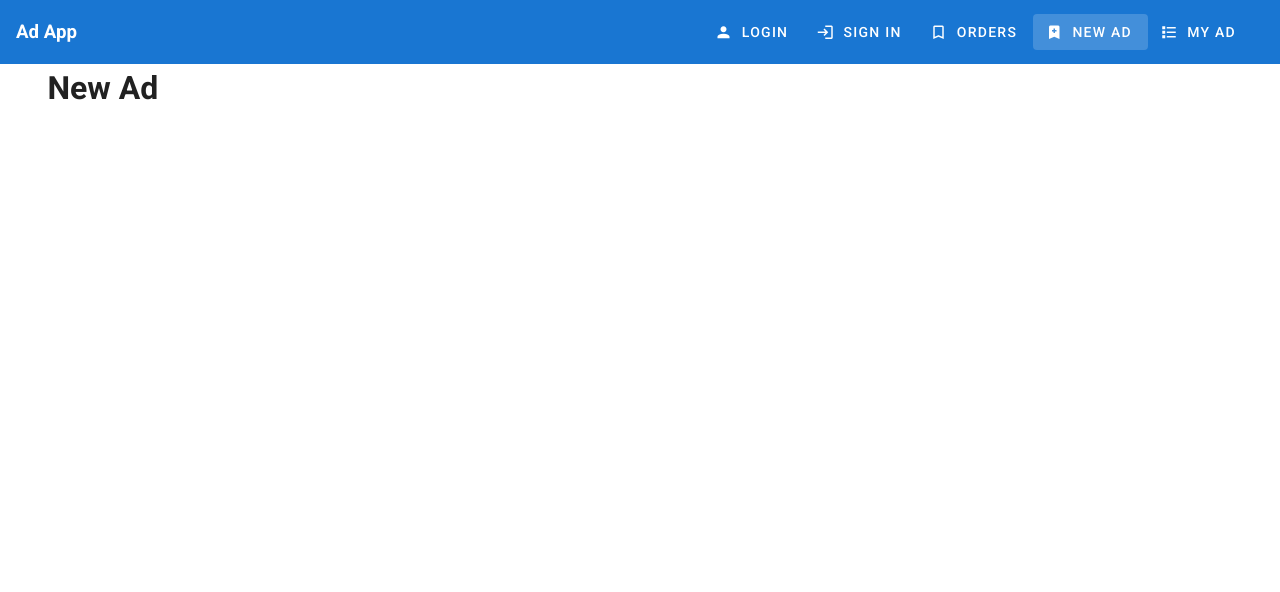
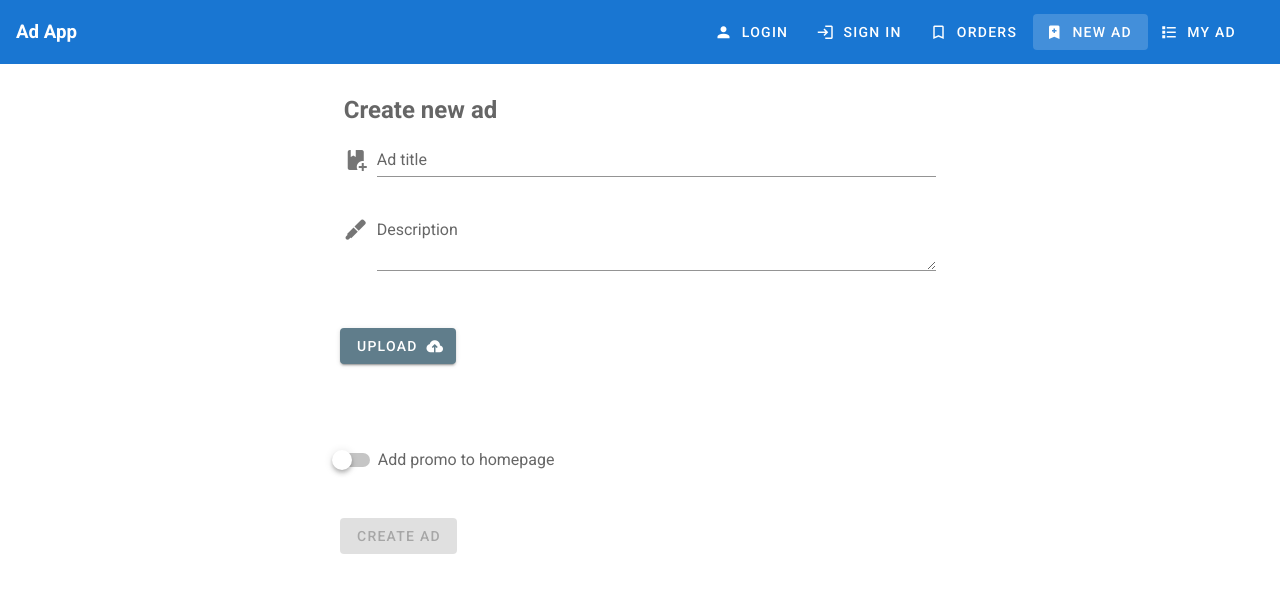
Before and after one commit to VitAn1999/vue_practice, a Vue app: page /new-ad in a window 1280 px wide. Shown: the top 592 px of the page. Built offline with nearby package versions, Linux system fonts and the light colour scheme.

Commit message:
create mewAd

```diff
--- a/src/views/Ads/NewAd.vue
+++ b/src/views/Ads/NewAd.vue
@@ -1,8 +1,71 @@
 <template>
     <v-container>
         <v-layout row>
-            <v-flex xs12>
-                <h1>New Ad</h1>
+            <v-flex xs12 sm8 offset-sm4 md6 offset-md3 mt-7>
+                <h2 class="text--secondary" mb-5>Create new ad</h2>
+                <v-form
+                    ref="form"
+                    v-model="valid"
+                    lazy-validation
+                >
+                    <v-text-field
+                        prepend-icon="mdi-book-plus"
+                        name="title"
+                        label="Ad title"
+                        type="text"
+                        :rules="titleRules"
+                        v-model="title"
+                        mb-10
+                    ></v-text-field>
+                    <v-textarea
+                        prepend-icon="mdi-grease-pencil"
+                        rows="2"
+                        name="description"
+                        label="Description"
+                        :rules="descriptionRules"
+                        v-model="description"
+                    ></v-textarea>
+                </v-form>
+                <v-layout row mt-7>
+                    <v-flex xs12>
+                        <v-btn
+                            color="blue-grey"
+                            class="ma-2 white--text"
+                        >
+                        Upload
+                            <v-icon
+                                    right
+                                    dark
+                            >
+                                mdi-cloud-upload
+                            </v-icon>
+                        </v-btn>
+                    </v-flex>
+                </v-layout>
+                <v-layout row mt-7>
+                    <v-flex xs12>
+                        <img src="" height="">
+                    </v-flex>
+                </v-layout>
+                <v-layout row mt-7>
+                    <v-flex xs12>
+                        <v-switch
+                                v-model="promo"
+                                label="Add promo to homepage"
+                        ></v-switch>
+                    </v-flex>
+                </v-layout>
+                <v-layout row mt-7>
+                    <v-flex xs12 >
+                        <v-btn
+                                :disabled="requiredForm"
+                                class="ma-2 white--text success"
+                                @click="createAd"
+                        >
+                            Create Ad
+                        </v-btn>
+                    </v-flex>
+                </v-layout>
             </v-flex>
         </v-layout>
     </v-container>
@@ -10,10 +73,42 @@
 
 <script>
     export default {
-        data () {
+        data() {
             return {
+                title: '',
+                description: '',
+                promo: false,
+                valid: false,
+                titleRules: [
+                    value => !!value || 'Title is required'
+                ],
+                descriptionRules: [
+                    value => !!value || 'Description is required'
+                ]
 
             }
-        }
+        },
+        methods: {
+            createAd() {
+                if (this.$refs.form.validate()) {
+                    const ad = {
+                        title: this.title,
+                        description: this.description,
+                        promo: this.promo
+                    }
+                    console.log(ad)
+                }
+
+            },
+        },
+        computed: {
+            requiredForm() {
+                if (this.title === '' || this.description === '') {
+                    return !this.value
+                } else {
+                    return this.value
+                }
+            }
+        },
     }
 </script>
```
